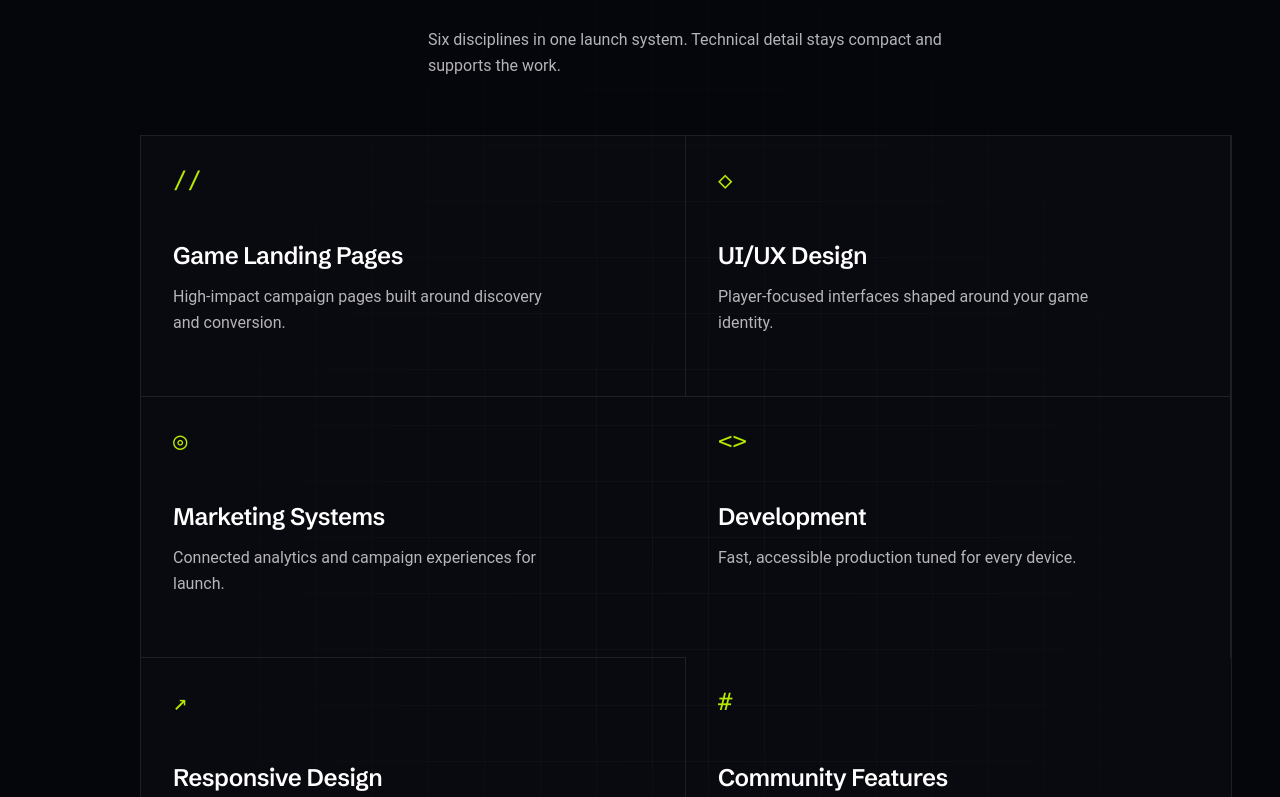
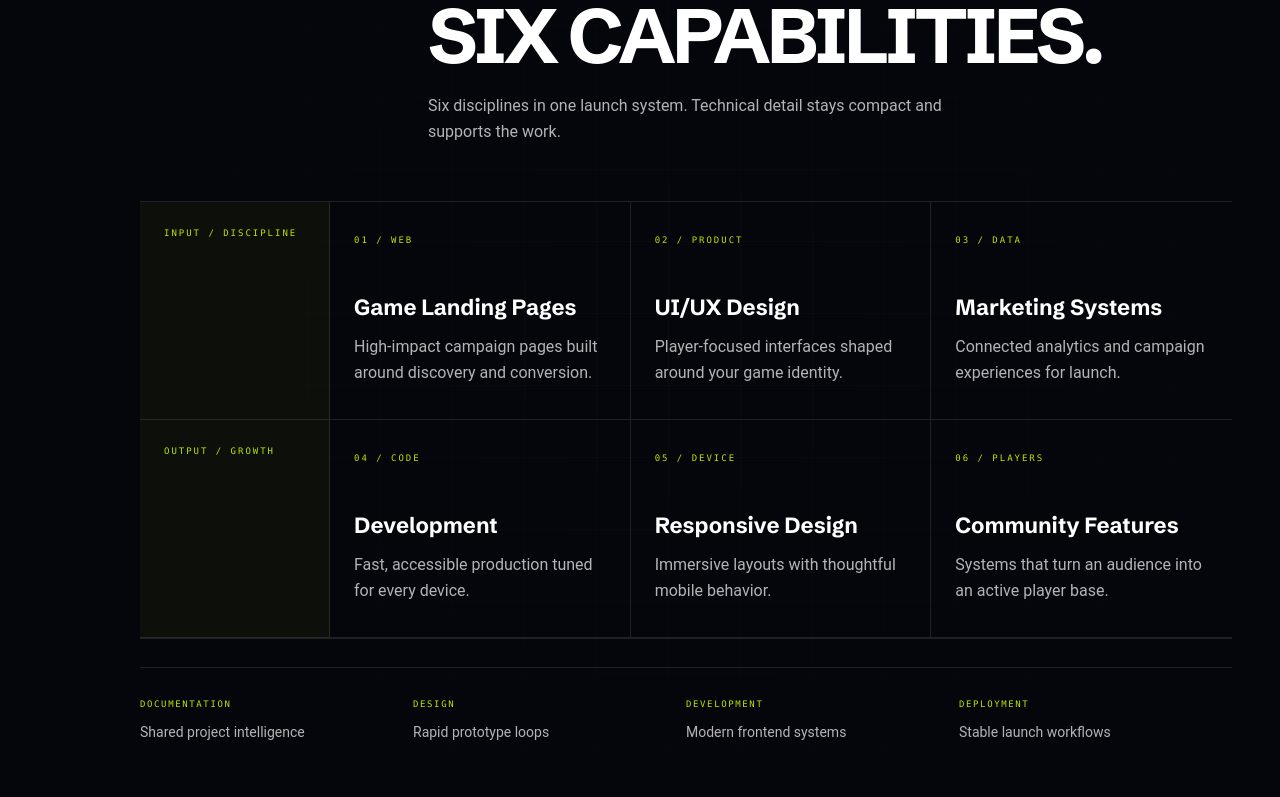
Before and after one commit to sowndev0106/gamegabyte-landing-page, a React (Vite) app: page / in a window 1280 px wide. Shown: the part 3503-4300 px from the top of the page. Built offline with nearby package versions, Linux system fonts and the light colour scheme; a web font is replaced by a local one.

Commit message:
feat: rebuild services as command OS systems matrix

```diff
--- a/scripts/qa.mjs
+++ b/scripts/qa.mjs
@@ -111,6 +111,11 @@ for (const viewport of VIEWPORTS) {
     await page.waitForTimeout(300)
   }
 
+  check(
+    `${viewport.label}: six service cells`,
+    (await page.locator('#services [data-service-cell]').count()) === 6,
+  )
+
   const readouts = await page.locator('#telemetry [data-readout-value]').allTextContents()
   check(`${viewport.label}: four telemetry readouts`, readouts.length === 4, readouts.join(','))
 
--- a/src/content/content.ts
+++ b/src/content/content.ts
@@ -81,14 +81,21 @@ export const content = {
     { value: '100%', label: 'Design-Led Production', note: 'No templates. No shortcuts.' },
     { value: '2024', label: 'Studio Founded', note: 'Built for long-term collaboration' },
   ],
+  // `kind` names the axis each discipline sits on in the systems matrix.
   services: [
-    { title: 'Game Landing Pages', body: 'High-impact campaign pages built around discovery and conversion.' },
-    { title: 'UI/UX Design', body: 'Player-focused interfaces shaped around your game identity.' },
-    { title: 'Marketing Systems', body: 'Connected analytics and campaign experiences for launch.' },
-    { title: 'Development', body: 'Fast, accessible production tuned for every device.' },
-    { title: 'Responsive Design', body: 'Immersive layouts with thoughtful mobile behavior.' },
-    { title: 'Community Features', body: 'Systems that turn an audience into an active player base.' },
+    { kind: 'Web', title: 'Game Landing Pages', body: 'High-impact campaign pages built around discovery and conversion.' },
+    { kind: 'Product', title: 'UI/UX Design', body: 'Player-focused interfaces shaped around your game identity.' },
+    { kind: 'Data', title: 'Marketing Systems', body: 'Connected analytics and campaign experiences for launch.' },
+    { kind: 'Code', title: 'Development', body: 'Fast, accessible production tuned for every device.' },
+    { kind: 'Device', title: 'Responsive Design', body: 'Immersive layouts with thoughtful mobile behavior.' },
+    { kind: 'Players', title: 'Community Features', body: 'Systems that turn an audience into an active player base.' },
   ],
+  systemsMatrix: {
+    title: ['One network.', 'Six capabilities.'],
+    intro: 'Six disciplines in one launch system. Technical detail stays compact and supports the work.',
+    inputKey: 'Input / Discipline',
+    outputKey: 'Output / Growth',
+  },
   technology: [
     { title: 'Documentation', body: 'Shared project intelligence' },
     { title: 'Design', body: 'Rapid prototype loops' },
--- a/src/index.css
+++ b/src/index.css
@@ -62,52 +62,6 @@
     linear-gradient(to right, rgb(255 255 255 / 0.035) 1px, transparent 1px),
     linear-gradient(to bottom, rgb(255 255 255 / 0.035) 1px, transparent 1px);
   background-size: 72px 72px;
-}
-
-/* Variant A uses a tighter, fully visible technical grid behind Services. */
-.services-grid-background > .hud-grid {
-  background-size: 56px 56px;
-  opacity: 1;
-}
-
-.services-card-grid > * {
-  border-bottom: 1px solid rgb(255 255 255 / 0.09);
-}
-
-@media (min-width: 640px) {
-  .services-card-grid > * {
-    border-right: 1px solid rgb(255 255 255 / 0.09);
-  }
-
-  .services-card-grid > :nth-child(2n) {
-    border-right: 0;
-  }
-}
-
-@media (min-width: 1024px) {
-  .services-card-grid > :nth-child(2n) {
-    border-right: 1px solid rgb(255 255 255 / 0.09);
-  }
-
-  .services-card-grid > :nth-child(3n) {
-    border-right: 0;
-  }
-
-  .services-card-grid > :nth-last-child(-n + 3) {
-    border-bottom: 0;
-  }
-}
-
-@media (min-width: 640px) and (max-width: 1023px) {
-  .services-card-grid > :nth-last-child(-n + 2) {
-    border-bottom: 0;
-  }
-}
-
-@media (max-width: 639px) {
-  .services-card-grid > :last-child {
-    border-bottom: 0;
-  }
 }
 
 /* The one live signal on the page. Utilities cannot express a keyframe, so it
--- a/src/sections/Services.tsx
+++ b/src/sections/Services.tsx
@@ -1,53 +1,74 @@
 import { content } from '../content/content'
-import { Stagger, StaggerItem } from '../components/motion/Stagger'
+import { Reveal } from '../components/motion/Reveal'
 import { Container } from '../components/ui/Container'
 import { Section } from '../components/ui/Section'
 import { SectionHeader } from '../components/ui/SectionHeader'
-import { PointerGlow } from '../components/ui/PointerGlow'
 
-const serviceSymbols = ['//', '◇', '◎', '<>', '↗', '#'] as const
+/**
+ * The six disciplines read as a matrix rather than six cards: a key column
+ * names the axis, and each row is one half of the studio's throughput.
+ */
+export function Services() {
+  const { inputKey, outputKey, title, intro } = content.systemsMatrix
+  const rows = [
+    { key: inputKey, services: content.services.slice(0, 3), offset: 0 },
+    { key: outputKey, services: content.services.slice(3), offset: 3 },
+  ]
 
-export function Services() {
   return (
-    <Section id="services" grid className="services-grid-background">
+    <Section id="services" grid>
       <Container>
         <SectionHeader
           id="services"
-          title="Services + Stack"
-          description="Six disciplines in one launch system. Technical detail stays compact and supports the work."
+          title={title.map((line) => (
+            <span key={line} className="block">
+              {line}
+            </span>
+          ))}
+          description={intro}
         />
 
-        <Stagger className="services-card-grid grid border border-white/10 sm:grid-cols-2 lg:grid-cols-3">
-          {content.services.map((service, index) => (
-            <StaggerItem key={service.title} className="bg-white/[0.014]">
-              <PointerGlow className="h-full">
-                <a
-                  href="#portfolio"
-                  className="group relative z-10 flex h-full min-h-[260px] flex-col p-7 transition-colors hover:bg-white/[0.025] sm:p-8"
-                >
-                  <span className="font-mono text-2xl leading-none text-accent transition-transform duration-300 group-hover:translate-x-1">
-                    {serviceSymbols[index]}
+        <Reveal>
+          <div className="border-y border-white/11 md:grid md:grid-cols-[190px_repeat(3,minmax(0,1fr))]">
+            {rows.map((row) => (
+              <div key={row.key} className="contents">
+                <div className="flex min-h-22.5 items-start border-b border-white/11 bg-accent/4.5 p-6 md:min-h-54.5 md:border-r">
+                  <span className="font-mono text-[9px] uppercase leading-relaxed tracking-[0.22em] text-accent">
+                    {row.key}
                   </span>
-                  <h3 className="mt-12 font-display text-2xl font-semibold tracking-[-0.02em] text-white transition-colors group-hover:text-accent">
-                    {service.title}
-                  </h3>
-                  <p className="mt-3 max-w-sm text-base leading-relaxed text-white/70">{service.body}</p>
-                </a>
-              </PointerGlow>
-            </StaggerItem>
-          ))}
-        </Stagger>
+                </div>
+                {row.services.map((service, i) => (
+                  <article
+                    key={service.title}
+                    data-service-cell
+                    className={`min-h-47.5 border-b border-white/11 p-6 transition-colors hover:bg-accent/3.5 md:min-h-54.5 ${
+                      i < 2 ? 'md:border-r' : ''
+                    }`}
+                  >
+                    <span className="font-mono text-[9px] uppercase tracking-[0.22em] text-accent">
+                      {String(row.offset + i + 1).padStart(2, '0')} / {service.kind}
+                    </span>
+                    <h3 className="mt-11 font-display text-[22px] leading-tight font-bold text-white">
+                      {service.title}
+                    </h3>
+                    <p className="mt-3 leading-relaxed text-white/70">{service.body}</p>
+                  </article>
+                ))}
+              </div>
+            ))}
+          </div>
 
-        <Stagger className="mt-8 grid border-t border-white/10 sm:grid-cols-2 lg:grid-cols-4">
-          {content.technology.map((tech) => (
-            <StaggerItem key={tech.title} className="py-6 sm:pr-6 lg:py-7">
-              <h3 className="font-mono text-[11px] uppercase tracking-[0.22em] text-accent">
-                {tech.title}
-              </h3>
-              <p className="mt-4 text-sm leading-relaxed text-white/70">{tech.body}</p>
-            </StaggerItem>
-          ))}
-        </Stagger>
+          <div className="mt-7 grid grid-cols-2 border-t border-white/11 md:grid-cols-4">
+            {content.technology.map((item) => (
+              <div key={item.title} className="pt-5.5 pr-5.5">
+                <strong className="font-mono text-[9px] font-normal uppercase tracking-[0.18em] text-accent">
+                  {item.title}
+                </strong>
+                <p className="mt-2 text-sm text-white/70">{item.body}</p>
+              </div>
+            ))}
+          </div>
+        </Reveal>
       </Container>
     </Section>
   )
```
